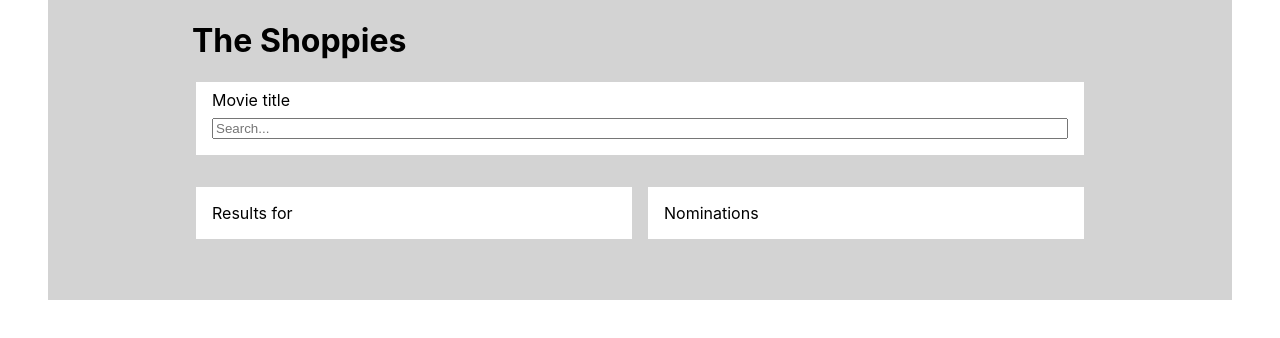
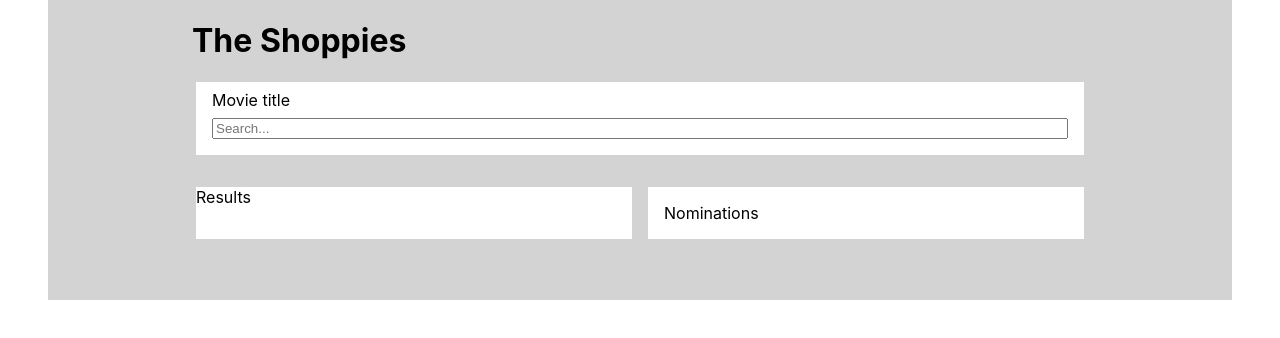
Before and after one commit to veeteeran/shoppies, a React (Create React App) app: page / in a window 1280 px wide. Shown: the top 338 px of the page. Built offline with nearby package versions, Linux system fonts and the light colour scheme.

Commit message:
Add results for based on search, add year and nominate button

```diff
--- a/src/App.js
+++ b/src/App.js
@@ -27,12 +27,18 @@ function App() {
     const [fetchData, setFetch] = useState(false);
     useEffect(() => {
         if (fetchData) {
-        //    const regex = new RegExp(textInput, 'gmi')
            axios.get(`http://www.omdbapi.com/?apikey=dd46713f&s=${textInput}`)
                .then((res) => {
+                document.getElementById('results-text')
+                    .innerText = `Results for "${textInput}"`;
+
                  res.data.Search.forEach(element => {
-                     let li = document.createElement("li");
-                     li.innerHTML = element.Title;
+                     const li = document.createElement("li");
+                     const button = document.createElement("button");
+
+                     button.innerHTML = 'Nominate';
+                     li.innerHTML = `${element.Title} (${element.Year}) `;
+                     li.append(button);
                      document.getElementById('results-list').appendChild(li);
                  });
  }
@@ -56,10 +62,10 @@ function App() {
         </div>
         <div class='bottom-box'>
             <div class='results'>
-                <div class='results-text'>
-                      Results for
-                    <ul id='results-list'></ul>
+                <div id='results-text'>
+                      Results
                 </div>
+                <ul id='results-list'></ul>
             </div>
             <div class='nominations'>
                 <div class='nominations-text'>
```
